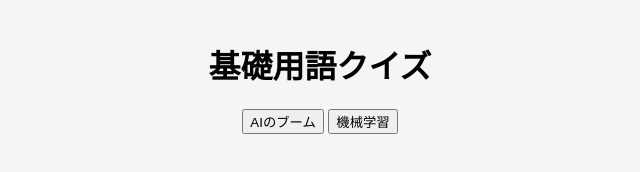
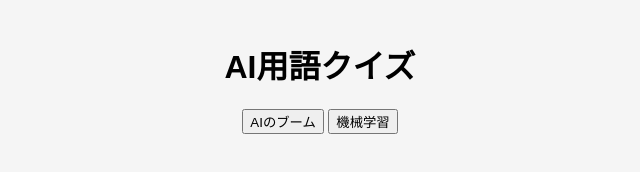
Before and after one commit to matsukappa/quiz, a plain HTML site: page index.html in a window 1280 px wide. Shown: the whole page, without its empty margins (320-960 px from the left). Drawn offline with Linux system fonts and the light colour scheme.

Commit message:
Add files via upload

```diff
--- a/index.html
+++ b/index.html
@@ -9,12 +9,12 @@
     </script>
     <meta charset="UTF-8">
     <meta name="viewport" content="width=device-width, initial-scale=1.0">
-    <title>クイズ</title>
+    <title>AI用語クイズ</title>
     <link rel="stylesheet" href="style.css">
 </head>
 <body>
 
-<h1>基礎用語クイズ</h1>
+<h1>AI用語クイズ</h1>
 <div class="button-area">
   <button onclick="startQuiz('AIのブーム')">AIのブーム</button>
   <button onclick="startQuiz('機械学習')">機械学習</button>
```
Also changed, not shown: quiz.html (+1 -1 lines), scratch.html (+1 -1 lines).
